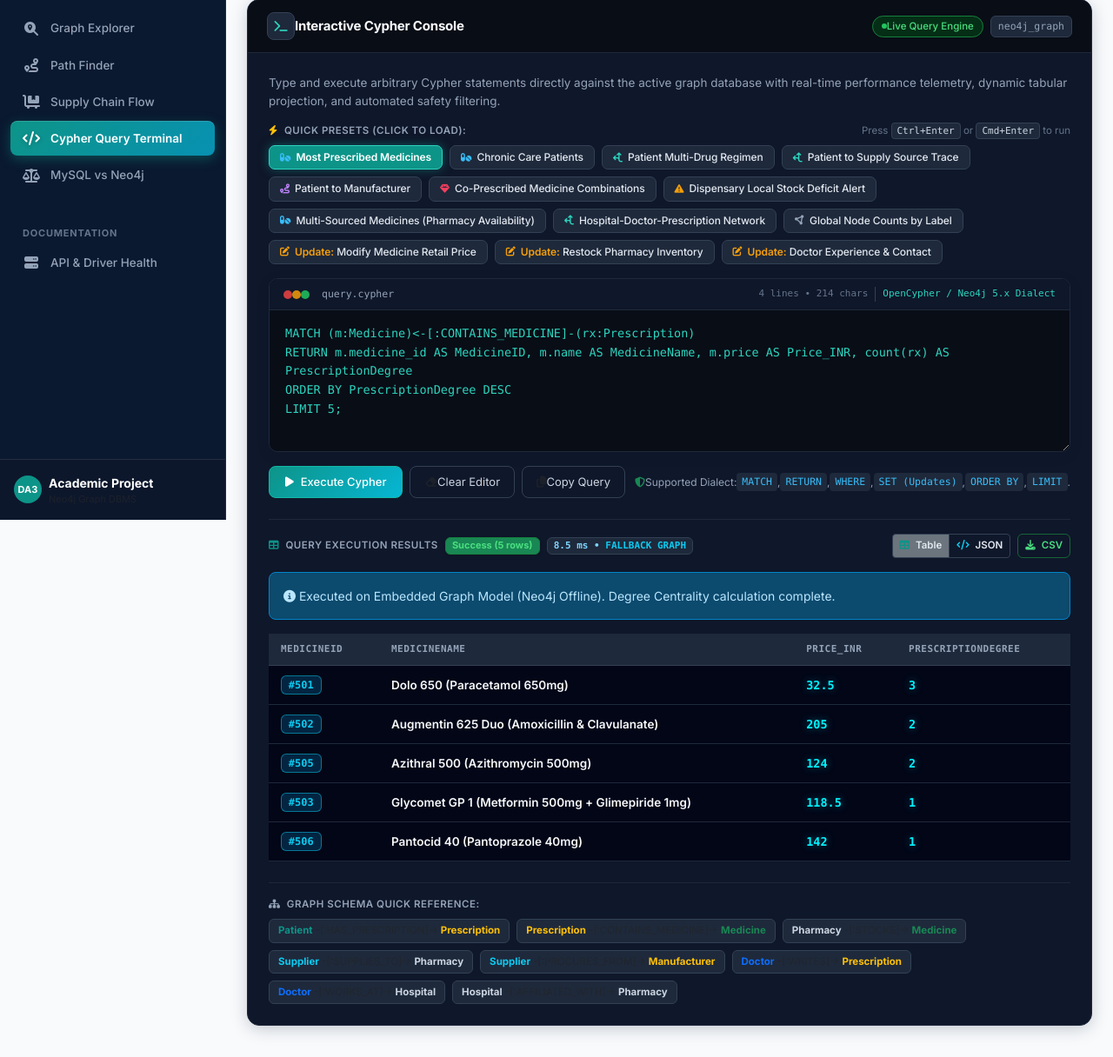
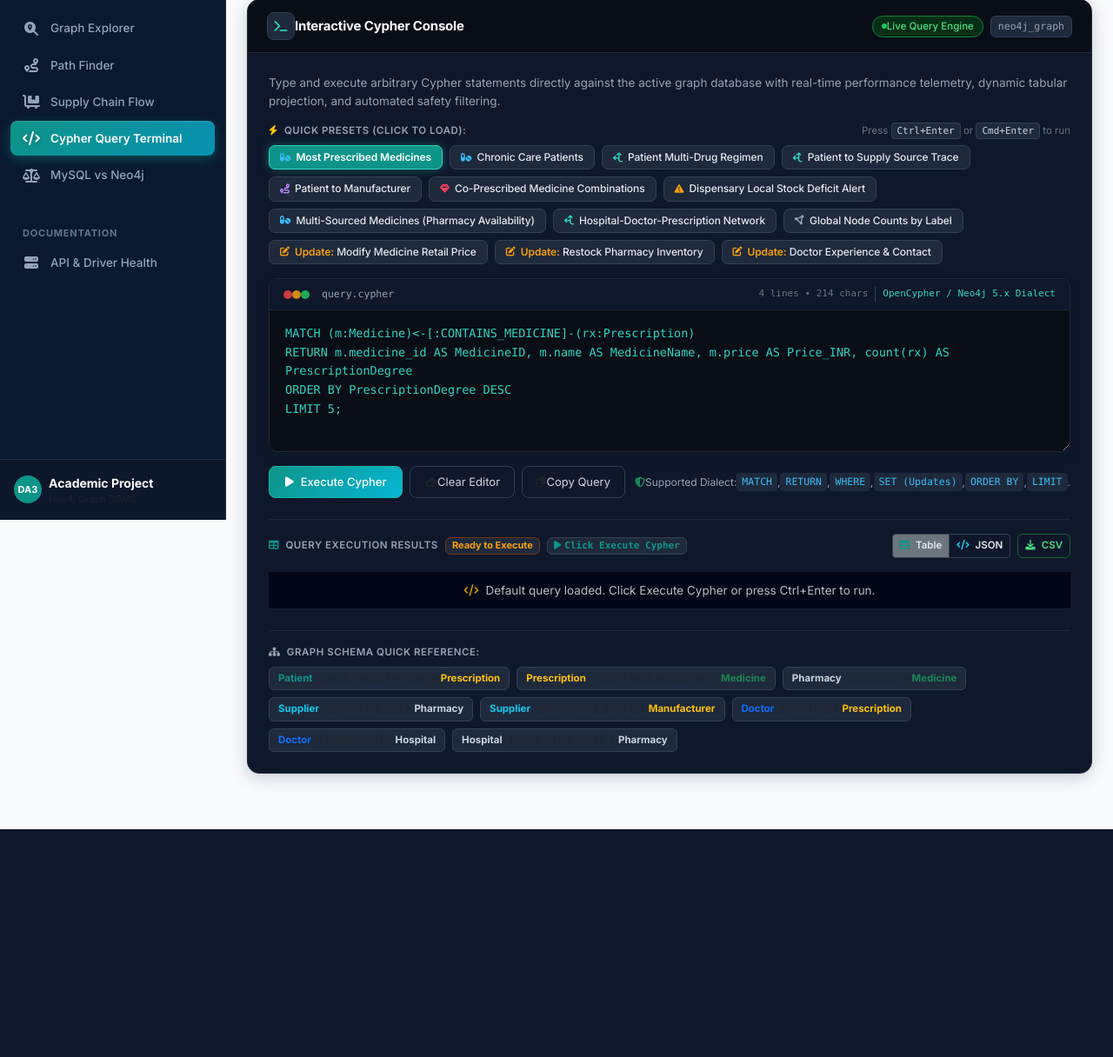
Before and after one commit to sahanah621/Dbms-prescription-tracking-sys, a Flask app: page /cypher-playground in a window 1280 px wide. Shown: the part 202-1418 px from the top of the page at 87% size. After the commit the page ends 1156 px from the top, so only its background shows below. Run offline with Flask 3, Linux system fonts and the light colour scheme; some libraries are stand-ins or nearby versions.

Commit message:
Configure Cypher playground presets to stage query without auto-executing until Execute Cypher is clicked

```diff
--- a/pharmacy_neo4j_graph/frontend/static/js/cypher_playground.js
+++ b/pharmacy_neo4j_graph/frontend/static/js/cypher_playground.js
@@ -22,11 +22,33 @@ document.addEventListener('DOMContentLoaded', function () {
     editor.addEventListener('input', updateCharCounter);
   }
 
-  // Auto-run initial query on load to populate the results panel immediately
-  if (editor && editor.value.trim().length > 0) {
-    runCypherQuery();
+  // Preset queries do not auto-run until user explicitly clicks Execute Cypher
+  resetResultCardPrompt('Default query loaded. Click Execute Cypher or press Ctrl+Enter to run.');
+});
+
+function resetResultCardPrompt(customMsg) {
+  const statusBadge = document.getElementById('result-status-badge');
+  const timingBadge = document.getElementById('result-timing-badge');
+  const thead = document.getElementById('cypher-result-thead');
+  const tbody = document.getElementById('cypher-result-tbody');
+  const noteBanner = document.getElementById('result-note-banner');
+
+  if (noteBanner) noteBanner.style.display = 'none';
+
+  if (statusBadge) {
+    statusBadge.className = 'badge';
+    statusBadge.style.cssText = 'background: #1e293b; color: #f59e0b; border: 1px solid #78350f; font-size: 11px;';
+    statusBadge.innerText = 'Ready to Execute';
   }
-});
+  if (timingBadge) {
+    timingBadge.innerHTML = '<span class="text-teal"><i class="fas fa-play me-1"></i>Click Execute Cypher</span>';
+  }
+  if (thead) thead.innerHTML = '';
+  if (tbody) {
+    const msg = customMsg || 'Preset loaded into editor. Click Execute Cypher or press Ctrl+Enter to run.';
+    tbody.innerHTML = `<tr><td colspan="10" class="text-center py-4 text-light opacity-75"><i class="fas fa-code me-2 text-warning"></i>${msg}</td></tr>`;
+  }
+}
 
 function updateCharCounter() {
   const editor = document.getElementById('cypher-editor');
@@ -66,6 +88,9 @@ function selectPreset(presetId) {
         activeBadgeTitle.innerText = titleEl.innerText.trim();
       }
     }
+
+    // Do NOT run automatically — show clean prompt indicating query is staged and ready
+    resetResultCardPrompt('Preset loaded into editor. Click Execute Cypher or press Ctrl+Enter to run.');
   } catch (err) {
     console.error('Error loading preset query:', err);
   }
@@ -103,6 +128,7 @@ function clearCypherEditor() {
     activeBadgeTitle.innerText = 'Custom Query';
   }
   document.querySelectorAll('.cypher-preset-item').forEach(el => el.classList.remove('active'));
+  resetResultCardPrompt('Editor cleared. Type a Cypher query or select a preset and click Execute Cypher.');
 }
 
 function copyCypherQuery() {
--- a/pharmacy_neo4j_graph/frontend/templates/cypher_playground.html
+++ b/pharmacy_neo4j_graph/frontend/templates/cypher_playground.html
@@ -115,7 +115,7 @@
                 data-id="{{ q.id }}"
                 data-name="{{ q.name | lower }}"
                 data-category="{{ q.category | lower }}"
-                onclick="executePresetDirectly('{{ q.id }}')">
+                onclick="selectPreset('{{ q.id }}')">
           {% if 'Update' in q.name or 'Mutation' in q.category %}
             <i class="fas fa-pen-to-square" style="color: #f59e0b; font-size: 11px;"></i>
           {% elif 'Degree' in q.category %}
@@ -279,5 +279,5 @@
 {% endblock %}
 
 {% block scripts %}
-<script src="{{ url_for('static', filename='js/cypher_playground.js') }}"></script>
+<script src="{{ url_for('static', filename='js/cypher_playground.js') }}?v=6.0"></script>
 {% endblock %}
```
